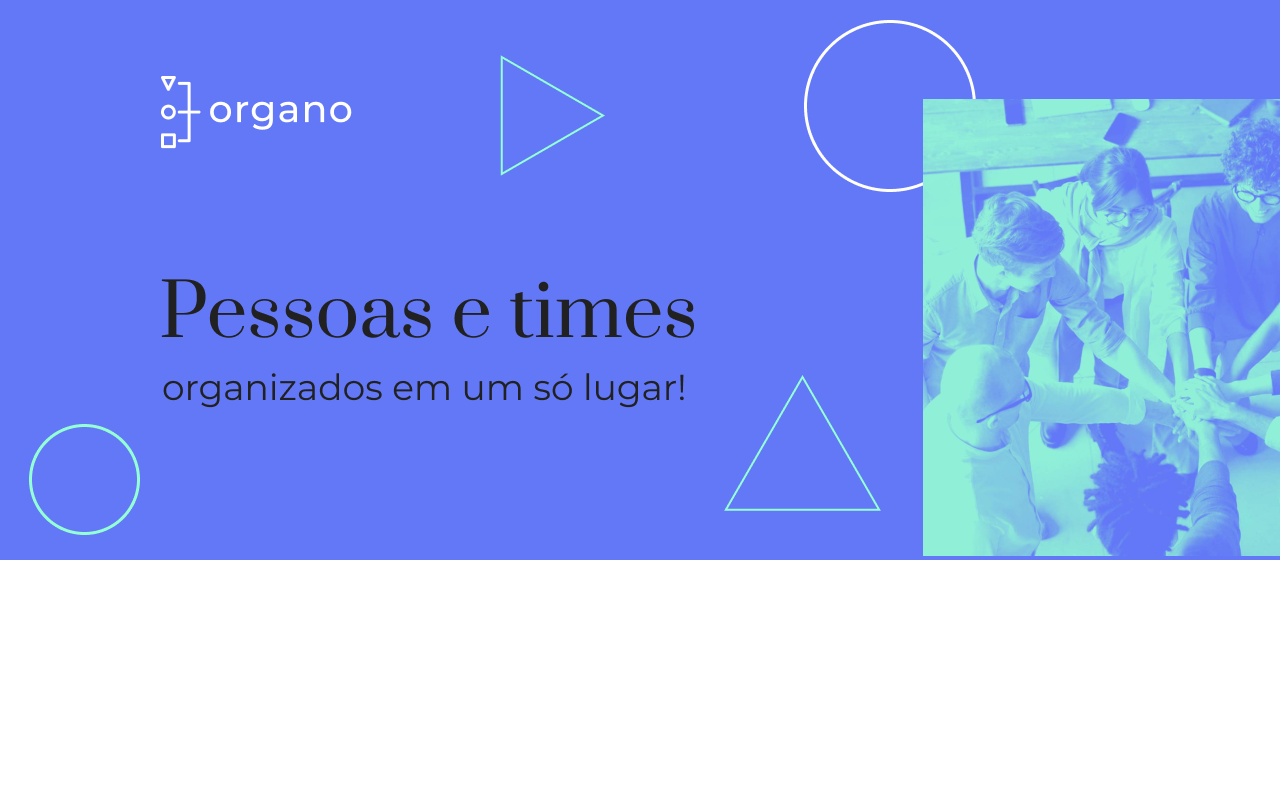
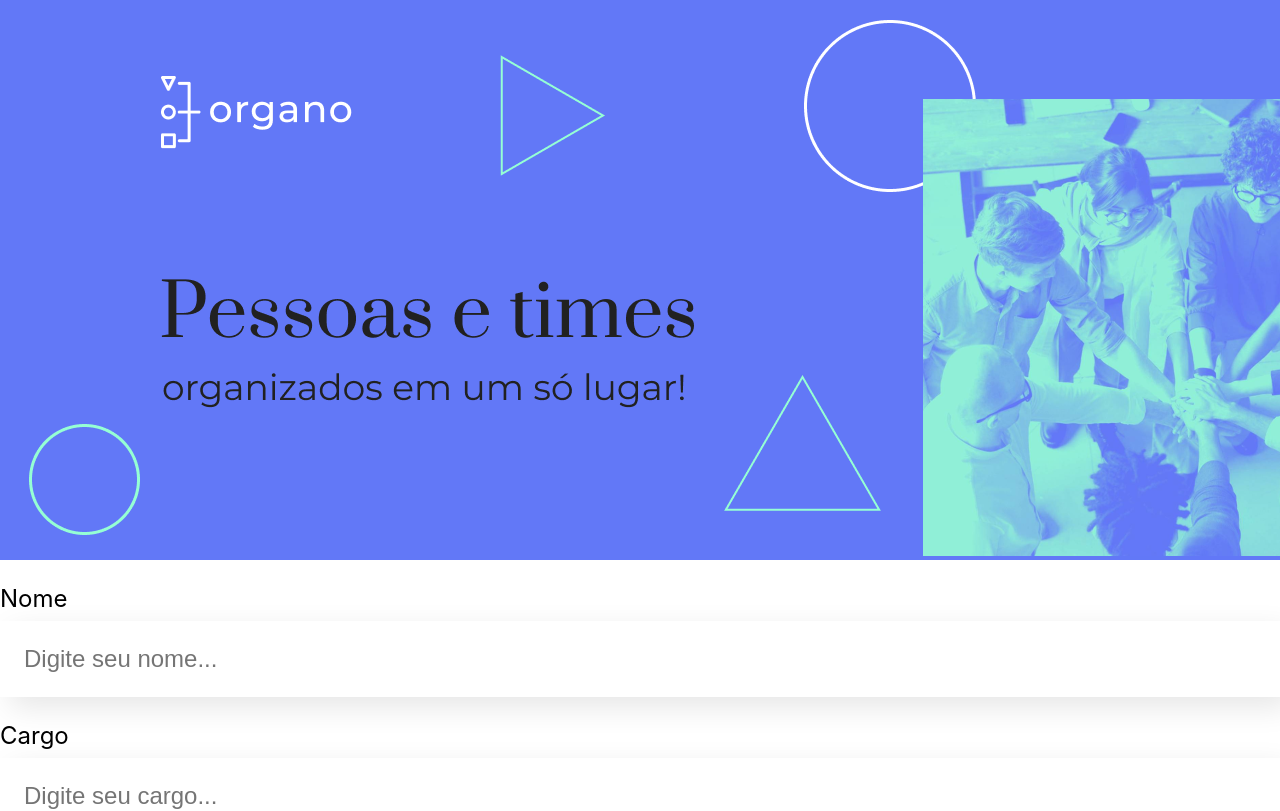
Before and after one commit to lauscolares/Alura-Studies, a React (Create React App) app in the folder Explore React com JavaScript/organo/: page / in a window 1280 px wide. Shown: the top 811 px of the page. Built offline with nearby package versions, Linux system fonts and the light colour scheme.

Commit message:
Add CampoTexto component for input fields

```diff
--- a/Explore React com JavaScript/organo/src/App.js
+++ b/Explore React com JavaScript/organo/src/App.js
@@ -1,9 +1,13 @@
 import Banner from './componentes/Banner/Banner';
+import CampoTexto from './componentes/CampoTexto';
 
 function App() {
   return (
     <div className="App">
       <Banner />
+      <CampoTexto label='Nome' placeholder="Digite seu nome" />
+      <CampoTexto label='Cargo' placeholder="Digite seu cargo" />
+      <CampoTexto label='Imagem' placeholder="Informe o endereço da imagem" />
     </div>
   );
 }
--- /dev/null
+++ b/Explore React com JavaScript/organo/src/componentes/CampoTexto/CampoTexto.css
@@ -0,0 +1,19 @@
+.campo-texto {
+  margin: 24px 0;
+}
+
+.campo-texto label {
+  display: block;
+  font-size: 24px;
+  margin-bottom: 8px;
+}
+
+.campo-texto input {
+    background-color: #FFF;
+    box-shadow: 10px 10px 30px rgba(0, 0, 0, 0.1);
+    width: 100%;
+    border: none;
+    font-size: 24px;
+    padding: 24px;
+    box-sizing: border-box;
+}
--- /dev/null
+++ b/Explore React com JavaScript/organo/src/componentes/CampoTexto/index.js
@@ -0,0 +1,16 @@
+
+import './CampoTexto.css'
+
+const CampoTexto = (props) => {
+
+  const placeholderModificada = `${props.placeholder}...`
+
+  return (
+    <div className="campo-texto">
+        <label>{props.label}</label>
+      <input placeholder={placeholderModificada} />
+    </div>
+  )
+}
+
+export default CampoTexto
```
